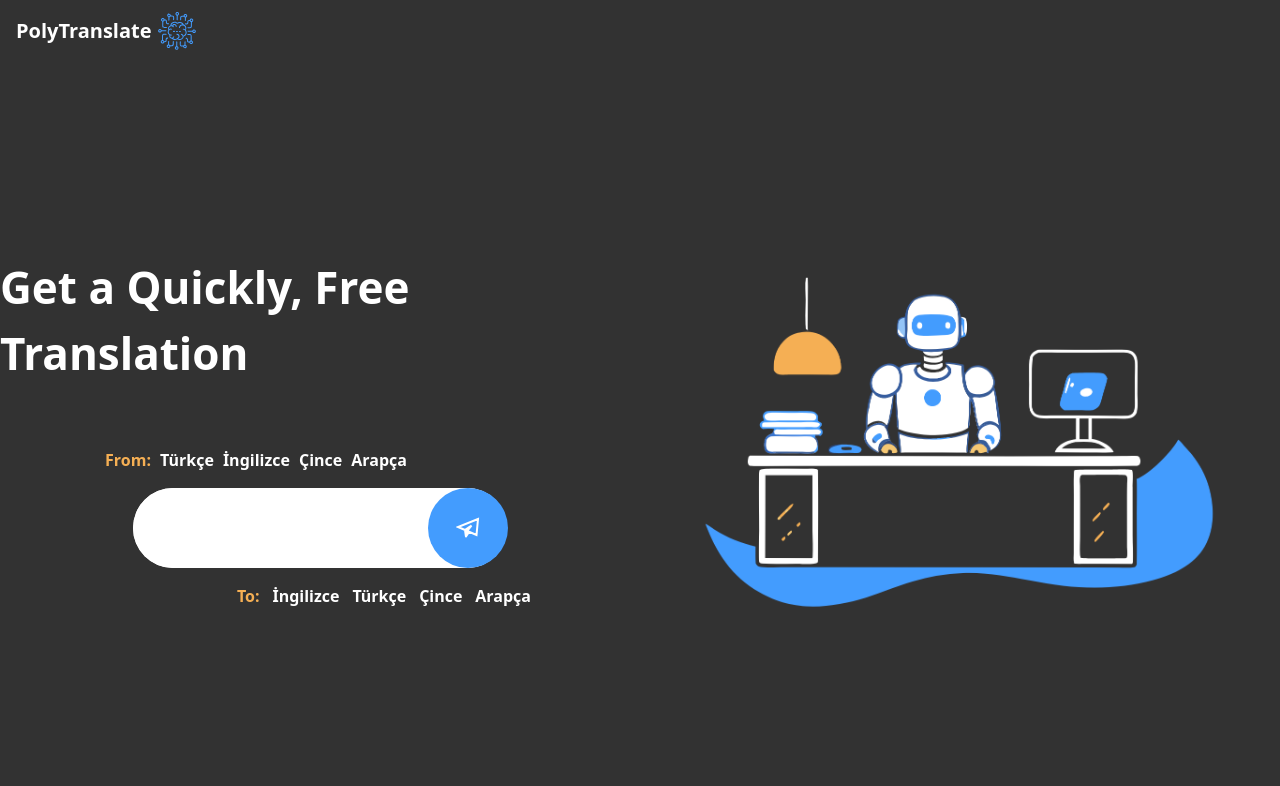
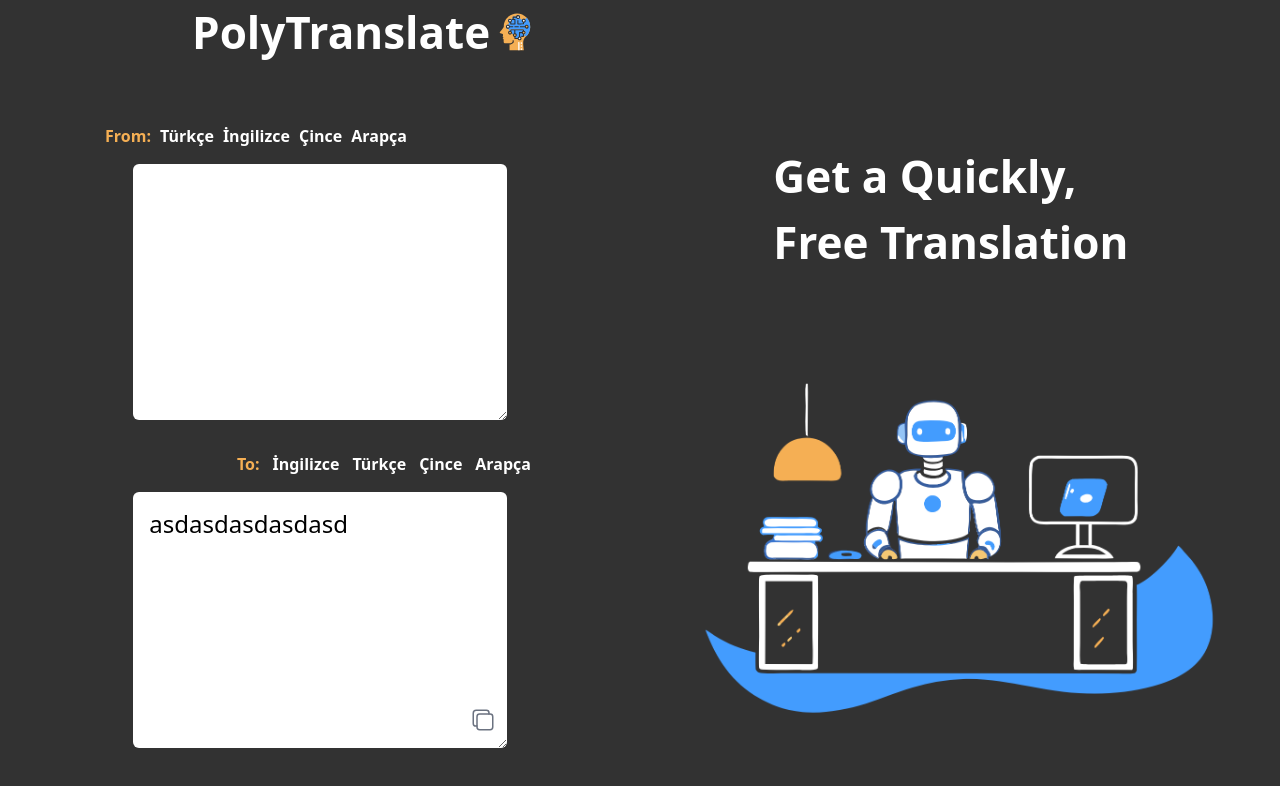
Before and after one commit to enesyagmur/poly-translate, a React (Vite) app: page / in a window 1280 px wide. Shown: the top 786 px of the page. Built offline with nearby package versions, Linux system fonts and the light colour scheme.

Commit message:
header ve inputs tasarımında değişiklikler, girilen inputu silme ve sonucu kopyalama özellikleri eklendi

```diff
--- a/src/App.jsx
+++ b/src/App.jsx
@@ -5,7 +5,7 @@ import Translate from "./Components/Translate";
 
 function App() {
   return (
-    <div className="w-full h-screen bg-customGray flex flex-col">
+    <div className="w-full h-screen bg-customGray flex flex-col overflow-hidden">
       <Header />
       <div className="w-full h-[96%] flex">
         <Translate />
--- a/src/Components/Header.jsx
+++ b/src/Components/Header.jsx
@@ -1,8 +1,8 @@
-import logo from "../Assets/logo2.svg";
+import logo from "../Assets/logo3.svg";
 const Header = () => {
   return (
     <div className="w-full h-16 text-white flex items-center ">
-      <p className="text-[20px] font-bold ml-4">PolyTranslate</p>
+      <p className="text-[44px] font-bold ml-48">PolyTranslate</p>
       <img src={logo} alt="" className="w-[50px] h-[50px] object-cover" />
     </div>
   );
--- a/src/Components/Image.jsx
+++ b/src/Components/Image.jsx
@@ -2,7 +2,10 @@ import bg from "../Assets/bg2.png";
 
 const Image = () => {
   return (
-    <div className="w-1/2 h-full flex items-center justify-center">
+    <div className="w-1/2 h-full flex flex-col items-center justify-evenly">
+      <p className="w-7/12 capitilize font-bold text-[44px] text-white ">
+        Get a Quickly, Free Translation
+      </p>
       <img src={bg} alt="" className="w-full h-1/2 object-cover" />
     </div>
   );
--- a/src/Components/Inputs.jsx
+++ b/src/Components/Inputs.jsx
@@ -1,21 +1,32 @@
-import { useState } from "react";
-import { GrSend } from "react-icons/gr";
+import { useEffect, useRef, useState } from "react";
+import { IoClose } from "react-icons/io5";
+import { IoCopyOutline } from "react-icons/io5";
+
 import converterFunc from "../Api/converter";
 
 const Inputs = () => {
-  const [inputText, setInputText] = useState("");
-  const [sourceLang, setSourceLang] = useState();
-  const [targetLang, setTargetLang] = useState();
-  const [result, setResult] = useState("");
+  const [inputTextareaValue, setInputTextareaValue] = useState("");
+  const [sourceLang, setSourceLang] = useState("");
+  const [targetLang, setTargetLang] = useState("");
+  const [result, setResult] = useState("asdasdasdasdasd");
 
-  const getTranslatedText = async () => {
+  const getTranslatedText = async (inputText) => {
+    setInputTextareaValue(inputText);
     try {
-      const response = await converterFunc(inputText, sourceLang, targetLang);
-      console.log(response);
-      setResult(response);
-      setInputText("");
+      if (inputText !== "" && sourceLang !== "" && targetLang !== "") {
+        const response = await converterFunc(inputText, sourceLang, targetLang);
+        setResult(response);
+      } else {
+        console.log("Kaynak dili ve Hedef dili seçmek zorunlu");
+      }
     } catch (error) {
       console.error("Error in inputs:", error);
+    }
+  };
+
+  const copyFunc = async () => {
+    if (result) {
+      await navigator.clipboard.writeText(result);
     }
   };
 
@@ -44,50 +55,102 @@ const Inputs = () => {
         >
           İngilizce
         </p>
-        <p className="cursor-pointer" onClick={() => setSourceLang("zh-CH")}>
+        <p
+          className={`cursor-pointer ${
+            sourceLang === `zh-CH` ? `text-customYellow` : `text-white`
+          }`}
+          onClick={() => setSourceLang("zh-CH")}
+        >
           Çince
         </p>
-        <p className="cursor-pointer" onClick={() => setSourceLang("ar")}>
+        <p
+          className={`cursor-pointer ${
+            sourceLang === `ar` ? `text-customYellow` : `text-white`
+          }`}
+          onClick={() => setSourceLang("ar")}
+        >
           Arapça
         </p>
       </div>
-      <div className="w-7/12 h-20 flex items-center bg-white rounded-full mt-4 mb-4 relative">
-        <input
-          type="text"
-          className="w-full h-full rounded-full pl-4 text-black"
-          value={inputText}
-          onChange={(e) => setInputText(e.target.value)}
+      <div className="w-7/12  flex items-center rounded-full mt-4 mb-4 relative">
+        <textarea
+          className="w-full p-4 pr-10 rounded-md resize-y focus:outline-none focus:ring-2 text-2xl focus:customBlue text-black "
+          rows={7}
+          onChange={(e) => getTranslatedText(e.target.value)}
+          value={inputTextareaValue}
         />
-        <div
-          className="w-[80px] h-[80px] absolute bg-customBlue right-[-1px] rounded-full flex items-center justify-center "
-          onClick={getTranslatedText}
+        {inputTextareaValue ? (
+          <IoClose
+            className="absolute text-gray-500 top-4 right-3 text-3xl cursor-pointer"
+            onClick={() => setInputTextareaValue("")}
+          />
+        ) : null}
+      </div>
+      <div className="w-6/12 flex items-center justify-evenly font-semibold ml-32 mt-4">
+        <p
+          className={`cursor-pointer ${
+            targetLang ? `text-white` : `text-customYellow`
+          }`}
         >
-          <GrSend className="text-2xl" />
-        </div>
-      </div>
-      <div className="w-6/12 flex items-center justify-evenly font-semibold ml-32">
-        <p className="text-customYellow">To:</p>
-        <p className="cursor-pointer" onClick={() => setTargetLang("EN")}>
+          To:
+        </p>
+        <p
+          className={`cursor-pointer ${
+            targetLang === `en` ? `text-customYellow` : `text-white`
+          }`}
+          onClick={() => setTargetLang("en")}
+        >
           İngilizce
         </p>
-        <p className="cursor-pointer" onClick={() => setTargetLang("TR")}>
+        <p
+          className={`cursor-pointer ${
+            targetLang === `tr` ? `text-customYellow` : `text-white`
+          }`}
+          onClick={() => setTargetLang("tr")}
+        >
           Türkçe
         </p>
-        <p className="cursor-pointer" onClick={() => setTargetLang("zh-CN")}>
+        <p
+          className={`cursor-pointer ${
+            targetLang === `zh-CN` ? `text-customYellow` : `text-white`
+          }`}
+          onClick={() => setTargetLang("zh-CN")}
+        >
           Çince
         </p>
-        <p className="cursor-pointer" onClick={() => setTargetLang("ar")}>
+        <p
+          className={`cursor-pointer ${
+            targetLang === `ar` ? `text-customYellow` : `text-white`
+          }`}
+          onClick={() => setTargetLang("ar")}
+        >
           Arapça
         </p>
       </div>
+      <div className="w-7/12  flex items-center rounded-full mt-4 mb-4 relative">
+        {result ? (
+          <textarea
+            className="w-full p-4 pr-10 rounded-md resize-y focus:outline-none focus:ring-2 text-2xl focus:customBlue text-black "
+            rows={7}
+            value={result}
+          />
+        ) : (
+          <textarea
+            className="w-full p-4 pr-10 rounded-md resize-y focus:outline-none focus:ring-2 text-2xl focus:customBlue text-black "
+            rows={7}
+          />
+        )}
 
-      {result ? (
-        <p className="w-7/12 p-6 bg-white text-black text-xl rounded-full">
-          {result}
-        </p>
-      ) : null}
+        {result ? (
+          <IoCopyOutline
+            className="absolute text-gray-500 bottom-4 right-3 text-2xl cursor-pointer"
+            onClick={copyFunc}
+          />
+        ) : null}
+      </div>
     </div>
   );
 };
 
 export default Inputs;
+// sonucu kopyalama  işlemindeyim - limit aşımı oldugundan deneyemedim
--- a/src/Components/Translate.jsx
+++ b/src/Components/Translate.jsx
@@ -2,10 +2,7 @@ import Inputs from "./Inputs";
 
 const Translate = () => {
   return (
-    <div className="w-1/2 h-full flex flex-col items-center justify-center text-white">
-      <p className="capitilize font-bold text-[44px] mb-[62px]">
-        Get a Quickly, Free Translation
-      </p>
+    <div className="w-1/2 h-full flex flex-col items-center justify-center text-white pt-6">
       <Inputs />
     </div>
   );
```
Also changed, not shown: src/Assets/logo3.svg (added).
